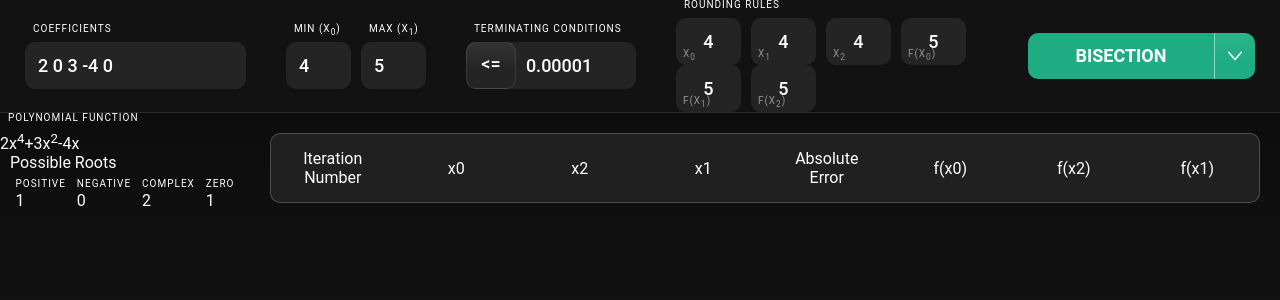
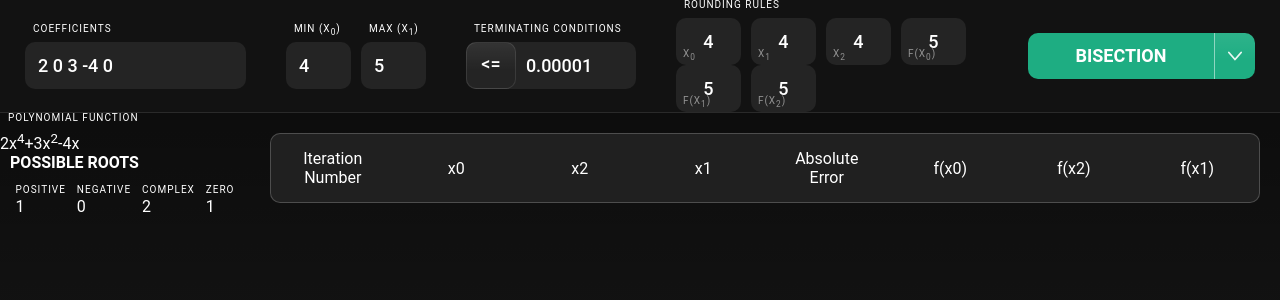
Before and after one commit to marqroldan/numericalmethods, a React app: page / in a window 1280 px wide. Shown: the top 300 px of the page. Built offline with nearby package versions, Linux system fonts and the light colour scheme.

Commit message:
Updated text styling

```diff
--- a/src/components/PossibleRoots/index.tsx
+++ b/src/components/PossibleRoots/index.tsx
@@ -15,7 +15,7 @@ export default class PossibleRoots extends React.Component<Props> {
 
     return (
       <div className={'PossibleRoots'}>
-        <Text className={'heading1'}>Possible Roots</Text>
+        <Text className={'heading3'}>Possible Roots</Text>
         {possibleRoots.map((roots) => {
           return (
             <div className={'PossibleRootsContainer'}>
--- a/src/styles/components/text.scss
+++ b/src/styles/components/text.scss
@@ -1,4 +1,13 @@
 span {
+  &.heading3 {
+    color: white;
+    font-size: 16px;
+    line-height: 16px;
+    text-transform: uppercase;
+    font-weight: 700;
+    display: inline-block;
+    margin-bottom: 7px;
+  }
   &.label {
     color: white;
     font-size: 10px;
```
